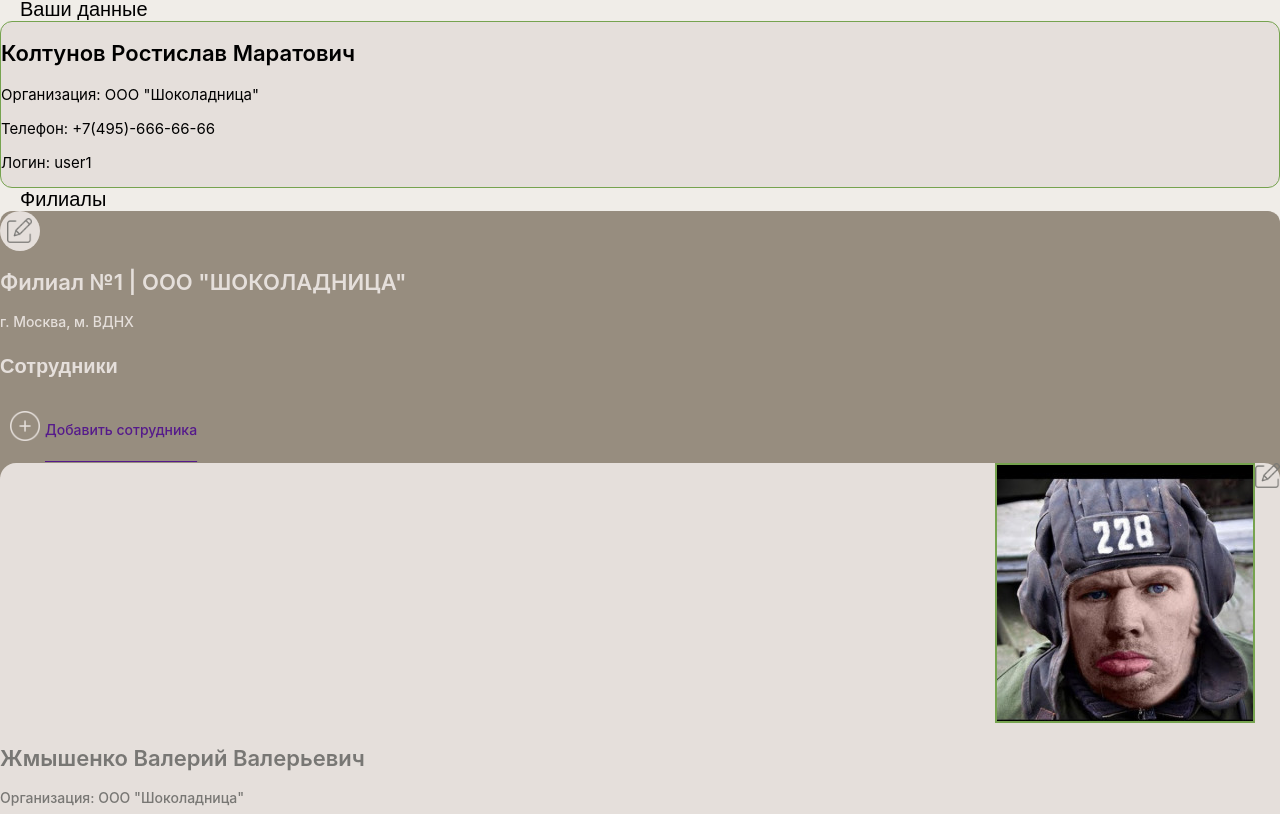
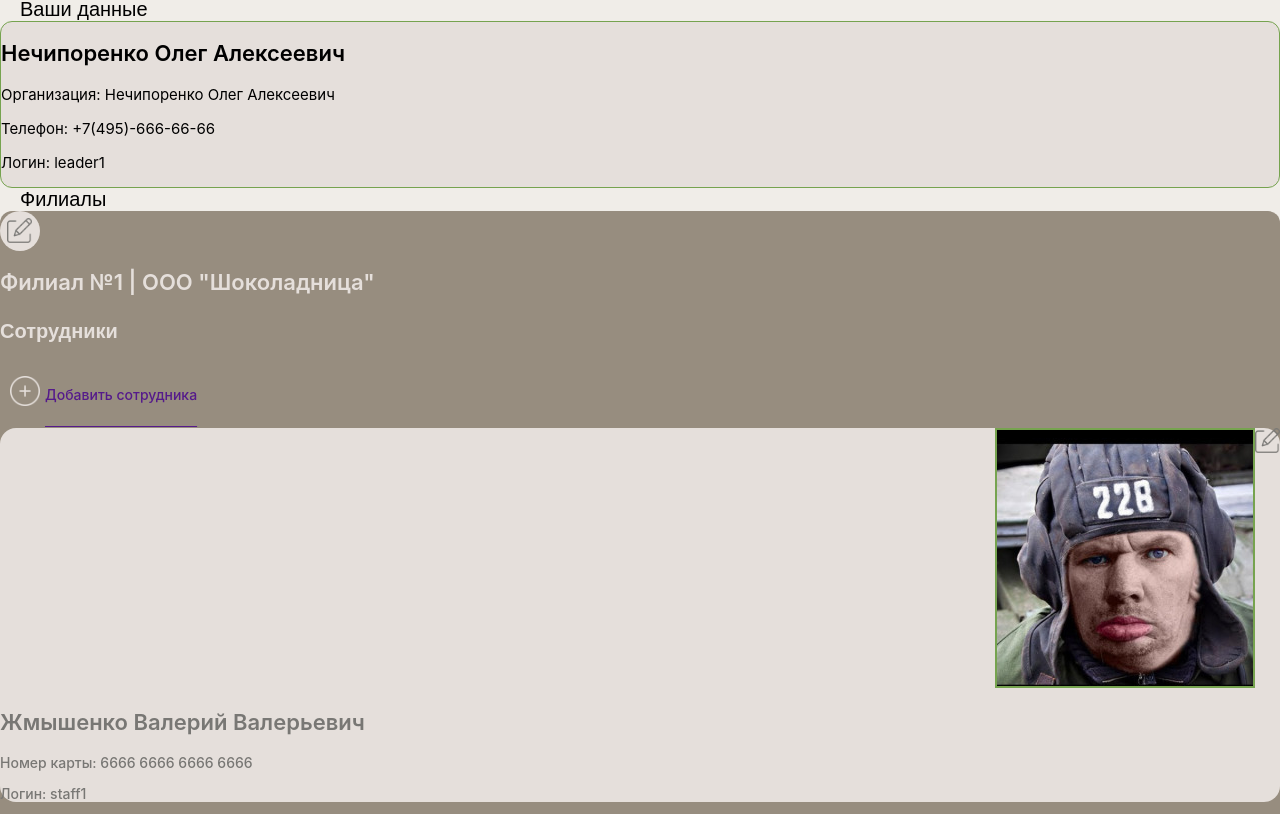
Before and after one commit to Kudryashova-Nastya/tip-service, a React (Create React App) app in the folder frontend/: page /leader in a window 1280 px wide. Shown: the part 794-1608 px from the top of the page. Built offline with nearby package versions, Linux system fonts and the light colour scheme; a web font is replaced by a local one.

Commit message:
fix account employee and leader page

```diff
--- a/frontend/src/components/AccountEmployees/AccountEmployees.jsx
+++ b/frontend/src/components/AccountEmployees/AccountEmployees.jsx
@@ -2,6 +2,7 @@ import React, {Component} from "react";
 import UserInfo from "./UserInfo/UserInfo";
 import Statistics from "./Statistics/Statistics";
 import History from "./History/History";
+import StaffStore from "../../store/StaffStore";
 
 
 class AccountEmployees extends Component {
@@ -11,7 +12,6 @@ class AccountEmployees extends Component {
             <div className="app">
                 <UserInfo/>
                 <Statistics/>
-                <History/>
             </div>
         )
     }
--- a/frontend/src/components/AccountEmployees/UserInfo/UserInfo.js
+++ b/frontend/src/components/AccountEmployees/UserInfo/UserInfo.js
@@ -2,11 +2,11 @@ import React, {Component} from "react";
 import {Link} from "react-router-dom";
 import './UserInfo.css'
 import avatar from '../../../media/ВАЛЕРИЙ.jpg'
+import {observer} from "mobx-react";
+import StaffStore from "../../../store/StaffStore";
 
 
-class UserInfo extends Component{
-
-    render(){
+const UserInfo = observer(() => {
 
     return (
         <div>
@@ -19,12 +19,12 @@ class UserInfo extends Component{
                 <div className="w-full grid grid-cols-1 col-start-4 col-span-6">
                     <div className="card_staff p-6 grid grid-cols-1 md:grid-cols-12">
                         <div className="col-start-1 col-span-9 items-center md:grid-cols-1 pl-7">
-                                    <h2 className="staff_name mb-1">Жмышенко Валерий Валерьевич</h2>
+                            <h2 className="staff_name mb-1">{StaffStore.staffInfo.last_name} {StaffStore.staffInfo.first_name}</h2>
                             <p className="mb-1">Организация: ООО "Шоколадница"</p>
                             <p className="mb-1">Филиал 1</p>
                             <p className="mb-1">Руководитель: Иванов Иван Иванович</p>
-                                    <p className="mb-1">Номер карты: 12345678</p>
-                                    <p className="mb-1">Логин: user1</p>
+                            <p className="mb-1">Номер карты: {StaffStore.staffInfo.card_number}</p>
+                            <p className="mb-1">Логин: {StaffStore.staffInfo.user}</p>
                         </div>
                         <div className="block_photo_staff col-start-10 col-span-3 md:grid-cols-1">
                             <img className="mt-2 photo_staff h-40 w-40 object-cover object-center rounded-full" src={avatar} alt="photo_staff"/>
@@ -34,7 +34,7 @@ class UserInfo extends Component{
             </div>
         </div>
     )
-    }
-}
+})
+
 
 export default UserInfo;
--- a/frontend/src/components/LeaderPage/Branches/Branches.js
+++ b/frontend/src/components/LeaderPage/Branches/Branches.js
@@ -1,14 +1,12 @@
-import React, {Component} from "react";
-import avatar from '../../../media/ВАЛЕРИЙ.jpg'
+import React from "react";
 import edit from '../../../media/edit.png'
-import plus from '../../../media/plus.png'
-import plus_light from '../../../media/plus-light.png'
 import StaffInBranch from "../StaffInBranch/StaffInBranch";
+import {observer} from "mobx-react";
+import LeaderStore from "../../../store/LeaderStore";
+import plus_light from "../../../media/plus-light.png";
 
-class Branches extends Component{
-
-    render(){
-
+const Branches = observer( () =>
+{
     return (
         <>
             <div className='w-full grid grid-cols-1 md:grid-cols-12 items-center h-20'>
@@ -25,16 +23,25 @@ class Branches extends Component{
                                     <img src={edit} className="img-edit" alt="редактировать филиал"/>
                                 </a>
                             </div>
-                                <h2 className="staff_name mb-1">Филиал №1 | ООО "ШОКОЛАДНИЦА"</h2>
-                                <p className="mb-1">г. Москва, м. ВДНХ</p>
-                                {<StaffInBranch/>}
+                            <h2 className="staff_name mb-1">{LeaderStore.branchInfo.name} | {LeaderStore.branchInfo.organization}</h2>
+                            <p className="mb-1"></p>
+                            <h5 className="staff-text">Сотрудники</h5>
+                            <a href="" className="mb-20">
+                                <div className="data col-start-4 col-span-2 md:grid-cols-1 ml-1 mt-5">
+                                    <img src={plus_light} className="img-add" alt="добавить сотрудника"/>
+                                </div>
+                                <span className="add-staff">Добавить сотрудника</span>
+                            </a>
+                            {LeaderStore.staffInBranchInfo.map((staff) => (
+                                <StaffInBranch staff={staff} key={staff.id} />
+                            ))}
                         </div>
                     </div>
                 </div>
             </div>
         </>
     )
-    }
-}
+})
+
 
 export default Branches;
--- a/frontend/src/components/LeaderPage/LeaderInfo/LeaderInfo.js
+++ b/frontend/src/components/LeaderPage/LeaderInfo/LeaderInfo.js
@@ -1,11 +1,9 @@
 import React, {Component} from "react";
-import avatar from '../../../media/ВАЛЕРИЙ.jpg'
-import edit from "../../../media/edit.png";
+import {observer} from "mobx-react";
+import LeaderStore from "../../../store/LeaderStore";
 
 
-class LeaderInfo extends Component{
-
-    render(){
+const LeaderInfo = observer( () =>{
 
     return (
         <div>
@@ -18,17 +16,17 @@ class LeaderInfo extends Component{
                 <div className="w-full grid grid-cols-1 col-start-4 col-span-6">
                     <div className="card_staff p-6 grid grid-cols-1 md:grid-cols-12">
                         <div className="col-start-1 col-span-9 items-center md:grid-cols-1 pl-7">
-                                <h2 className="staff_name mb-1">Колтунов Ростислав Маратович</h2>
-                                <p className="mb-1">Организация: ООО "Шоколадница"</p>
-                                <p className="mb-1">Телефон: +7(495)-666-66-66</p>
-                                <p className="mb-1">Логин: user1</p>
+                            <h2 className="staff_name mb-1">{LeaderStore.ledInfo.last_name} {LeaderStore.ledInfo.first_name}</h2>
+                            <p className="mb-1">Организация: {LeaderStore.branchInfo.leader}</p>
+                            <p className="mb-1">Телефон: {LeaderStore.ledInfo.phone}</p>
+                            <p className="mb-1">Логин: {LeaderStore.ledInfo.user}</p>
                         </div>
                     </div>
                 </div>
             </div>
         </div>
+    )}
 )
-    }
-}
+
 
 export default LeaderInfo;
--- a/frontend/src/components/LeaderPage/StaffInBranch/StaffInBranch.js
+++ b/frontend/src/components/LeaderPage/StaffInBranch/StaffInBranch.js
@@ -2,20 +2,11 @@ import React, {Component} from "react";
 import avatar from '../../../media/ВАЛЕРИЙ.jpg'
 import edit from '../../../media/edit.png'
 import plus_light from '../../../media/plus-light.png'
+import {observer} from "mobx-react";
 
-class StaffInBranch extends Component{
-
-    render(){
-
+const StaffInBranch = observer(({staff}) =>{
     return (
         <>
-               <h5 className="staff-text">Сотрудники</h5>
-               <a href="" className="mb-20">
-                <div className="data col-start-4 col-span-2 md:grid-cols-1 ml-1 mt-5">
-                     <img src={plus_light} className="img-add" alt="добавить сотрудника"/>
-                </div>
-                   <span className="add-staff">Добавить сотрудника</span>
-                </a>
             <div className="staff col-start-2 col-end-13 mb-5 p-6">
                 <a href="">
                     <img src={edit} className="edit-staff" alt="редактировать сотрудника"/>
@@ -24,13 +15,12 @@ class StaffInBranch extends Component{
                     <img className="photo_staff h-28 w-28 object-cover object-center rounded-full"
                          src={avatar} alt="photo_staff"/>
                 </div>
-                    <h2 className="staff_name mb-2">Жмышенко Валерий Валерьевич</h2>
-                    <p className="mb-2">Организация: ООО "Шоколадница"</p>
-                    <p className="mb-1">Телефон: +7(495)-666-66-66</p>
+                <h2 className="staff_name mb-2">{staff.last_name} {staff.first_name}</h2>
+                <p className="mb-2">Номер карты: {staff.card_number}</p>
+                <p className="mb-1">Логин: {staff.user}</p>
             </div>
         </>
     )
-    }
-}
+})
 
 export default StaffInBranch;
--- a/frontend/src/components/MainPage/StarRating/Star.js
+++ b/frontend/src/components/MainPage/StarRating/Star.js
@@ -4,5 +4,4 @@ import React from 'react';
     <div className={ (selected) ? "star selected" : "star" } onClick={onClick}>
     </div>
 
-
 export default Star
--- a/frontend/src/store/LeaderStore.js
+++ b/frontend/src/store/LeaderStore.js
@@ -10,7 +10,38 @@ class LeaderStore {
     makeAutoObservable(this);
   }
 
-  ledInfo = null;
+  ledInfo = {
+    id: 1,
+    first_name: "Олег Алексеевич",
+    last_name: "Нечипоренко",
+    phone: "+7(495)-666-66-66",
+    user: "leader1"
+  };
+
+  branchInfo = {
+    id: 1,
+    name: "Филиал №1",
+    address: "г. Москва, м. ВДНХ",
+    leader: "Нечипоренко Олег Алексеевич",
+    organization: 'ООО "Шоколадница"'
+  };
+
+  staffInBranchInfo = [{
+    id: 1,
+    first_name: "Валерий Валерьевич",
+    last_name: "Жмышенко",
+    card_number: "6666 6666 6666 6666",
+    user: "staff1",
+    id_branch: 1
+  },
+    {
+      id: 2,
+      first_name: "Bette Tina",
+      last_name: "Porter",
+      card_number: "6666 6666 6666 6666",
+      user: "my Love",
+      id_branch: 1
+    }];
 
   fetchInfo = async (id) => {
     const CORS = Auth.getCORS()
--- /dev/null
+++ b/frontend/src/store/StaffStore.js
@@ -0,0 +1,58 @@
+import { makeAutoObservable, runInAction } from "mobx";
+import Auth from "./Auth";
+import helper from "./helper";
+
+const host = helper.host;
+
+class StaffStore {
+
+  constructor() {
+    makeAutoObservable(this);
+  }
+
+  staffInfo = {
+    id: 1,
+    first_name: "Валерий Валерьевич",
+    last_name: "Жмышенко",
+    card_number: "6666 6666 6666 6666",
+    user: "staff1",
+    id_branch: 1
+  };
+
+  paymentsInfo = [{
+    id: 1,
+    staff_id: 1,
+    sum_tea: 349,
+    data: '23-05-2022',
+    rating: 4,
+    review: "АААААААаааааа"
+  },{
+    id: 2,
+    staff_id: 1,
+    sum_tea: 50,
+    data: '16-06-2022',
+    rating: 5,
+    review: "Да трэш"
+    }]
+
+
+  // fetchInfo = async (id) => {
+  //   const CORS = Auth.getCORS()
+  //   const ledReq = await fetch(`${host}/leader/${id}`, CORS);
+  //   const ledRes = await ledReq.json();
+  //   if (ledReq.ok && ledRes !== null) {
+  //     runInAction(() => {
+  //       this.ledInfo = {
+  //         id: ledRes.id,
+  //         first_name: ledRes.first_name,
+  //         last_name: ledRes.last_name,
+  //         phone: ledRes.phone,
+  //       };
+  //
+  //     });
+  //   }
+  // };
+
+}
+
+export default new StaffStore();
```
Also changed, not shown: frontend/src/components/AccountEmployees/History/History.js (+10 -33 lines), frontend/src/components/AccountEmployees/Statistics/Statistics.js (+15 -5 lines), 1 other file (tests, documents, lock files or other folders). Lines whose indentation alone changed are shown as unchanged.
